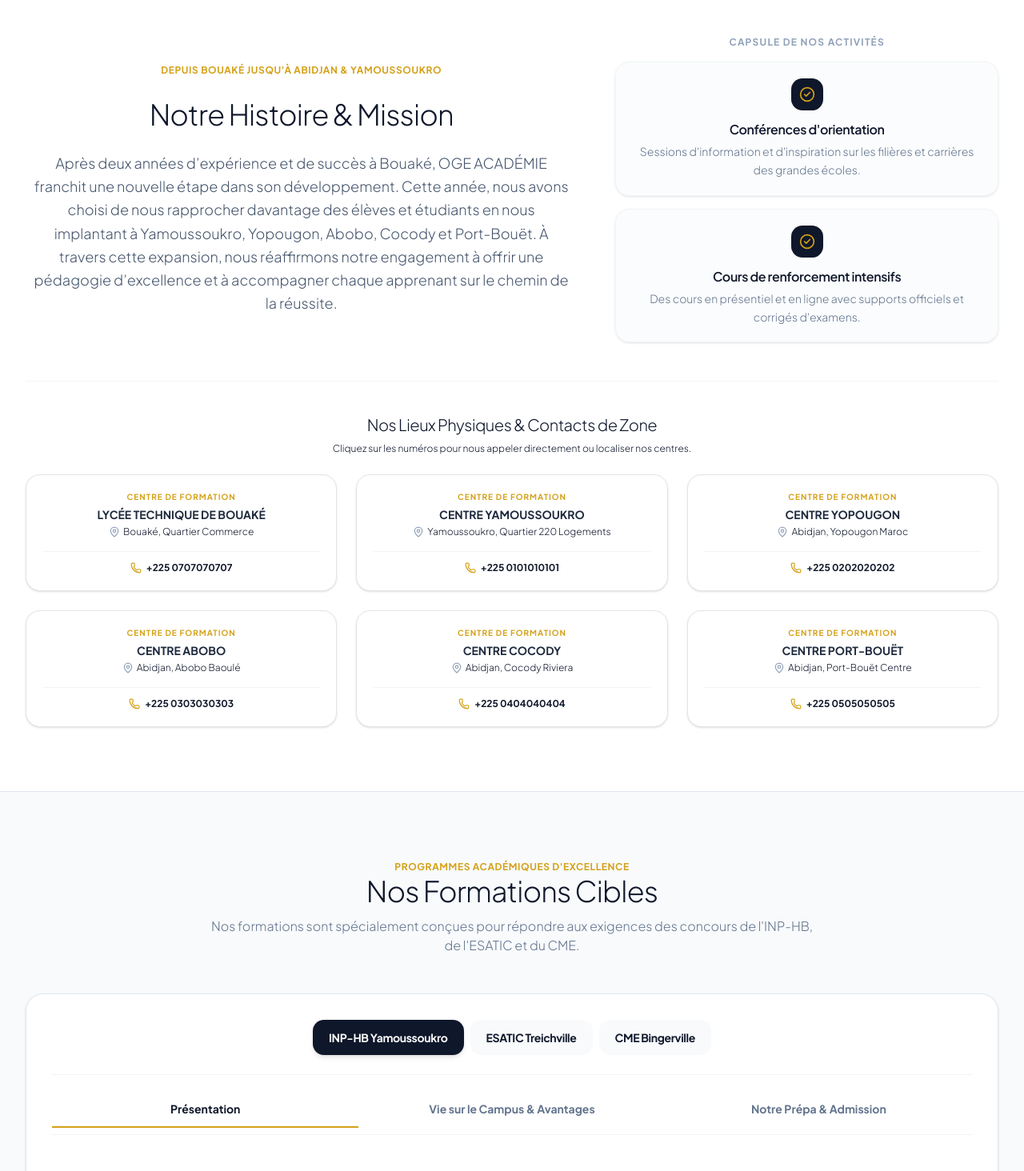
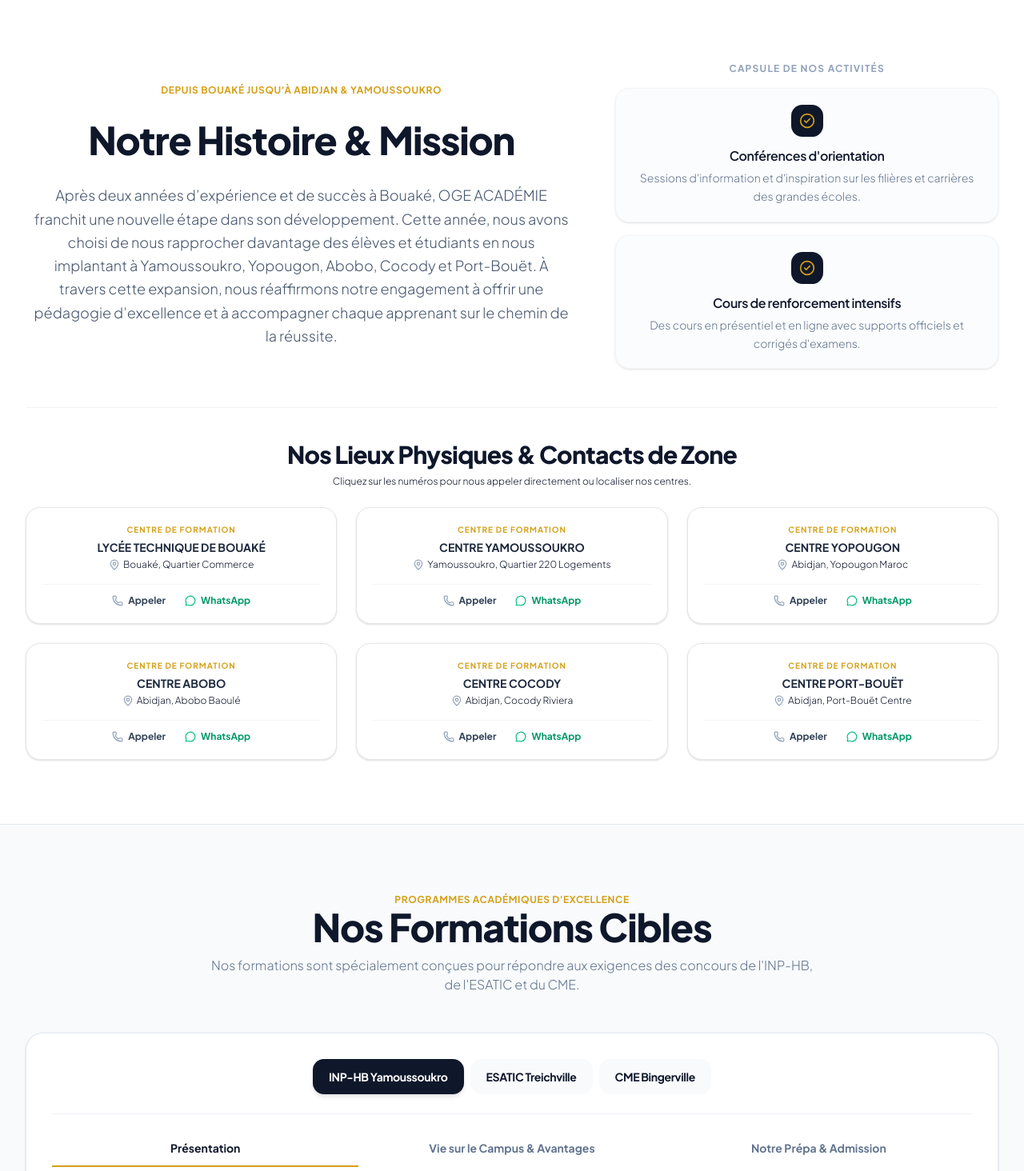
Before and after one commit to krsidoine7-svg/ogeacadamie, a Next.js app: page / in a window 1280 px wide. Shown: the part 846-2310 px from the top of the page at 80% size. Built offline with nearby package versions, Linux system fonts and the light colour scheme; no server answers; the database is empty.

Commit message:
style: remove dark card backgrounds for opportunity and inscription sections on homepage and scale typography

```diff
--- a/app/page.tsx
+++ b/app/page.tsx
@@ -254,7 +254,7 @@
       <main className="flex-1">
         {/* HERO SECTION */}
         {activeMap.hero && (
-          <section id="accueil" className="relative overflow-hidden bg-[#0A0E17] text-white py-28 px-4 sm:px-8 flex items-center border-b border-slate-900">
+          <section id="accueil" className="relative overflow-hidden bg-[#0A0E17] text-white py-16 sm:py-24 lg:py-28 px-4 sm:px-8 lg:px-12 flex items-center border border-white/10 rounded-[24px] sm:rounded-[36px] lg:rounded-[48px] mx-4 sm:mx-8 lg:mx-[100px] mt-4 sm:mt-6 lg:mt-8">
             {/* Red/Orange Glow Backdrops */}
             <div className="absolute top-0 left-0 w-96 h-96 bg-[#F04438]/10 rounded-full blur-[120px] pointer-events-none -z-10" />
             <div className="absolute top-0 right-0 w-96 h-96 bg-[#F04438]/10 rounded-full blur-[120px] pointer-events-none -z-10" />
@@ -317,7 +317,7 @@
                   <span className="text-xs font-bold text-[#D4A017] uppercase tracking-wider block">
                     Depuis Bouaké jusqu'à Abidjan & Yamoussoukro
                   </span>
-                  <h2 className="text-3xl sm:text-4xl font-light tracking-tight text-slate-900 leading-tight">
+                  <h2 className="text-4xl sm:text-5xl font-extrabold tracking-tight text-slate-900 leading-tight">
                     {contentMap.historique.title}
                   </h2>
                   <p className="text-slate-600 text-base sm:text-lg font-light leading-relaxed max-w-2xl mx-auto">
@@ -353,7 +353,7 @@
               {/* Physical locations and direct call contact mappings */}
               <div className="space-y-6 pt-10 border-t border-slate-100 text-center">
                 <div className="space-y-2">
-                  <h3 className="text-xl font-light text-slate-900 tracking-tight text-center">
+                  <h3 className="text-2xl sm:text-3xl font-extrabold text-slate-900 tracking-tight text-center">
                     Nos Lieux Physiques & Contacts de Zone
                   </h3>
                   <p className="text-xs text-slate-450 font-light text-center">
@@ -379,13 +379,22 @@
                           {center.address}
                         </p>
                       </div>
-                      <div className="pt-3 border-t border-slate-100 flex items-center justify-center w-full">
+                      <div className="pt-3 border-t border-slate-100 flex items-center justify-center gap-6 w-full">
                         <a
                           href={`tel:${center.phone.replace(/\s+/g, "")}`}
-                          className="flex items-center justify-center gap-1.5 text-xs font-bold text-[#0F172A] hover:text-[#D4A017] transition-all"
+                          className="flex items-center justify-center gap-1.5 text-xs font-bold text-slate-700 hover:text-[#D4A017] transition-all"
                         >
-                          <Phone className="w-3.5 h-3.5 text-[#D4A017]" />
-                          {center.phone}
+                          <Phone className="w-3.5 h-3.5 text-slate-400 hover:text-[#D4A017]" />
+                          Appeler
+                        </a>
+                        <a
+                          href={`https://wa.me/${center.phone.replace(/[^0-9]/g, "")}`}
+                          target="_blank"
+                          rel="noreferrer"
+                          className="flex items-center justify-center gap-1.5 text-xs font-bold text-emerald-600 hover:text-emerald-700 transition-all"
+                        >
+                          <MessageCircle className="w-3.5 h-3.5 text-emerald-500" />
+                          WhatsApp
                         </a>
                       </div>
                     </div>
@@ -404,7 +413,7 @@
                 <span className="text-xs font-bold text-[#D4A017] uppercase tracking-wider">
                   Programmes Académiques d'Excellence
                 </span>
-                <h2 className="text-3xl sm:text-4xl font-light tracking-tight text-slate-900">
+                <h2 className="text-4xl sm:text-5xl font-extrabold tracking-tight text-slate-900">
                   {contentMap.formation.title}
                 </h2>
                 <p className="text-slate-500 text-base font-light">
@@ -426,7 +435,7 @@
                 <span className="text-xs font-bold text-[#D4A017] uppercase tracking-wider">
                   Chiffres Clés & Tarifs
                 </span>
-                <h2 className="text-3xl sm:text-4xl font-light tracking-tight text-white">
+                <h2 className="text-4xl sm:text-5xl font-extrabold tracking-tight text-white">
                   {contentMap.resultats.title}
                 </h2>
                 <p className="text-slate-300 text-base font-light">
@@ -529,21 +538,77 @@
           </section>
         )}
 
+        {/* HIGH-IMPACT MARKETING OPPORTUNITY SECTION */}
+        {activeMap.inscription && (
+          <section className="py-24 px-4 sm:px-8 bg-slate-50 border-t border-slate-200">
+            <div className="max-w-5xl mx-auto space-y-16">
+              <div className="text-center max-w-3xl mx-auto space-y-6">
+                <span className="inline-flex items-center gap-1.5 px-4 py-1.5 rounded-full text-xs font-extrabold bg-red-50 text-red-650 border border-red-200 uppercase tracking-widest animate-pulse">
+                  🚨 L'OPPORTUNITÉ D'UNE VIE
+                </span>
+                <h2 className="text-3xl sm:text-5xl font-black tracking-tight uppercase leading-tight text-slate-900">
+                  Ne gâchez pas votre unique chance d'intégrer l'élite
+                </h2>
+                <p className="text-slate-600 text-base sm:text-lg leading-relaxed font-normal">
+                  Les places à l'<strong>INP-HB</strong>, l'<strong>ESATIC</strong> et au <strong>CME</strong> sont extrêmement chères et limitées. Chaque année, des milliers d’élèves brillants ratent ces concours simplement parce qu'ils n’ont pas eu la bonne préparation stratégique. Rater ce concours maintenant, c'est compromettre vos ambitions et risquer de passer à côté d'une carrière exceptionnelle.
+                </p>
+              </div>
+
+              <div className="grid grid-cols-1 md:grid-cols-3 gap-8">
+                <div className="p-6 rounded-2xl bg-white border border-slate-200/80 shadow-sm space-y-4 hover:border-red-500/30 transition-all duration-300">
+                  <div className="w-12 h-12 rounded-xl bg-red-50 border border-red-200 flex items-center justify-center text-red-600 font-extrabold text-lg">
+                    01
+                  </div>
+                  <h3 className="text-lg font-bold text-slate-900 uppercase tracking-tight">Le Succès ou le Regret</h3>
+                  <p className="text-slate-500 text-xs sm:text-sm font-normal leading-relaxed">
+                    Intégrer ces écoles d'élite garantit une bourse d’études, un diplôme prestigieux et une insertion professionnelle assurée. Ne pas vous donner tous les moyens de réussir aujourd’hui est le plus grand risque pour votre avenir.
+                  </p>
+                </div>
+
+                <div className="p-6 rounded-2xl bg-white border border-slate-200/80 shadow-sm space-y-4 hover:border-red-500/30 transition-all duration-300">
+                  <div className="w-12 h-12 rounded-xl bg-red-50 border border-red-200 flex items-center justify-center text-red-600 font-extrabold text-lg">
+                    02
+                  </div>
+                  <h3 className="text-lg font-bold text-slate-900 uppercase tracking-tight">Une Compétition Impitoyable</h3>
+                  <p className="text-slate-500 text-xs sm:text-sm font-normal leading-relaxed">
+                    Les autres candidats se préparent déjà jour et nuit. Sans nos corrigés d'examens officiels, nos méthodes de résolution rapide et notre accompagnement par zone WhatsApp, vous partez avec un immense désavantage.
+                  </p>
+                </div>
+
+                <div className="p-6 rounded-2xl bg-white border border-slate-200/80 shadow-sm space-y-4 hover:border-gold/30 transition-all duration-300">
+                  <div className="w-12 h-12 rounded-xl bg-amber-50 border border-amber-200 flex items-center justify-center text-amber-700 font-extrabold text-lg">
+                    03
+                  </div>
+                  <h3 className="text-lg font-bold text-amber-700 uppercase tracking-tight">L'Investissement Décisif</h3>
+                  <p className="text-slate-500 text-xs sm:text-sm font-normal leading-relaxed">
+                    Pour seulement 15 000 FCFA (frais tout inclus), vous accédez à l'arme absolue pour forcer les portes du succès. C'est l'investissement le plus rentable et le plus décisif que vous ferez pour votre carrière.
+                  </p>
+                </div>
+              </div>
+
+              <div className="text-center pt-4">
+                <p className="text-xs sm:text-sm font-bold text-red-650 italic uppercase tracking-wider">
+                  ⚠️ Le concours n'attend pas. C'est maintenant que se décide votre avenir.
+                </p>
+              </div>
+            </div>
+          </section>
+        )}
+
         {/* INSCRIPTION BANNER CTA SECTION */}
         {activeMap.inscription && (
-          <section className="py-16 px-4 sm:px-8 bg-white">
-            <div className="max-w-5xl mx-auto p-8 sm:p-12 rounded-3xl bg-gradient-to-br from-[#0F172A] to-[#1E293B] text-white border border-slate-800 shadow-xl relative overflow-hidden text-center space-y-6">
-              <div className="absolute top-0 left-0 w-64 h-64 bg-[#D4A017]/5 rounded-full blur-3xl" />
-              <h2 className="text-3xl sm:text-4xl font-light tracking-tight leading-tight">
+          <section className="py-24 px-4 sm:px-8 bg-white border-t border-slate-100">
+            <div className="max-w-4xl mx-auto text-center space-y-6">
+              <h2 className="text-4xl sm:text-5xl font-extrabold tracking-tight text-slate-900 leading-tight">
                 {contentMap.inscription.title}
               </h2>
-              <p className="text-slate-300 text-base sm:text-lg font-light max-w-2xl mx-auto">
+              <p className="text-slate-600 text-lg sm:text-xl font-normal max-w-2xl mx-auto leading-relaxed">
                 {contentMap.inscription.subtitle}
               </p>
               <div className="pt-4">
                 <Link
                   href="/inscription"
-                  className="inline-block font-bold text-white bg-[#D4A017] hover:bg-yellow-600 px-8 py-4 rounded-xl shadow-lg transition-all text-base"
+                  className="inline-block font-bold text-white bg-[#D4A017] hover:bg-yellow-600 px-10 py-4.5 rounded-xl shadow-lg hover:shadow-xl hover:-translate-y-0.5 active:translate-y-0 transition-all duration-150 text-base"
                   id="final-cta-btn"
                 >
                   {contentMap.inscription.cta_text}
```
Also changed, not shown: 1 other file (tests, documents, lock files or other folders).
